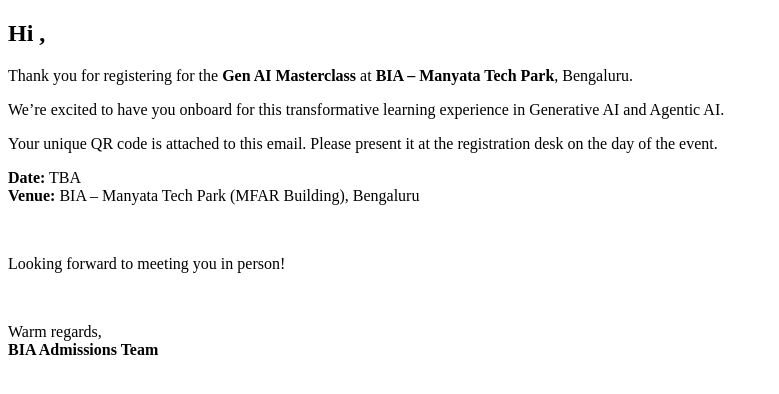
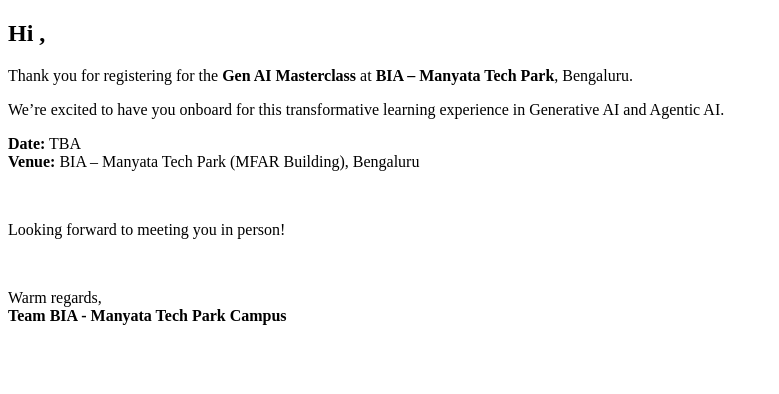
Before and after one commit to singhuthkarsh10/formTrigger, a Flask app: template templates/email_template.html in a window 1280 px wide. Shown: the top 394 px of the page, without its empty margins (0-779 px from the left). Run offline with Flask 3, Linux system fonts and the light colour scheme; the template is opened without the code that fills it, so the values that code supplies are empty.

Commit message:
QR removed

```diff
--- a/app.py
+++ b/app.py
@@ -1,8 +1,7 @@
 from flask import Flask, request, render_template, jsonify
-import csv, os, qrcode, smtplib
+import csv, os, smtplib
 from email.mime.text import MIMEText
 from email.mime.multipart import MIMEMultipart
-from email.mime.image import MIMEImage
 from jinja2 import Template
 from werkzeug.utils import secure_filename
 from dotenv import load_dotenv
@@ -14,29 +13,18 @@ load_dotenv(dotenv_path='BIA')
 app = Flask(__name__)
 app.config['UPLOAD_FOLDER'] = 'uploads'
 os.makedirs(app.config['UPLOAD_FOLDER'], exist_ok=True)
-os.makedirs('qrcodes', exist_ok=True)
 
 # SMTP config from .env
-SENDER_EMAIL = 'biamanyata@gmail.com'
-SENDER_PASSWORD = 'tsir ixwj pfme mkjp'
-SMTP_SERVER = 'smtp.gmail.com'
-SMTP_PORT = 465
+SENDER_EMAIL = os.getenv('SENDER_EMAIL')
+SENDER_PASSWORD = os.getenv('SENDER_PASSWORD')
+SMTP_SERVER = os.getenv('SMTP_SERVER')
+SMTP_PORT = int(os.getenv('SMTP_PORT', 465))
 
 # Load HTML email template
 def load_template(name):
     with open('templates/email_template.html', encoding='utf-8') as f:
         template = Template(f.read())
     return template.render(name=name)
-
-# Generate QR code
-def generate_qr_code(name, email):
-    safe_name = name.replace(" ", "_").replace("@", "_at_")
-    filename = f"{safe_name}_{email}.png"
-    path = os.path.join("qrcodes", filename)
-    data = f"Name: {name}\nEmail: {email}"
-    img = qrcode.make(data)
-    img.save(path)
-    return path
 
 # Home route
 @app.route('/')
@@ -61,8 +49,9 @@ def send_emails():
             email = row.get('Email')
             if not name or not email:
                 continue
-            send_email_with_qr(name, email)
-    return 'All emails sent with QR codes!'
+            send_email(name, email)
+
+    return 'All welcome emails sent!'
 
 # Webhook trigger route
 @app.route('/webhook', methods=['POST'])
@@ -75,32 +64,28 @@ def webhook():
         return jsonify({'error': 'Missing name or email'}), 400
 
     try:
-        send_email_with_qr(name, email)
+        send_email(name, email)
         return jsonify({'message': 'Email sent successfully'}), 200
     except Exception as e:
         return jsonify({'error': str(e)}), 500
 
-# Common function to send email with QR
-def send_email_with_qr(name, email):
-    qr_path = generate_qr_code(name, email)
+# Common function to send email
+def send_email(name, email):
     msg = MIMEMultipart()
-    msg['Subject'] = "Your Gen AI Masterclass Registration Confirmation"
+    msg['Subject'] = "Welcome to the Gen AI Masterclass!"
     msg['From'] = SENDER_EMAIL
     msg['To'] = email
 
     html_content = load_template(name)
     msg.attach(MIMEText(html_content, 'html'))
 
-    with open(qr_path, 'rb') as img:
-        image = MIMEImage(img.read())
-        image.add_header('Content-ID', '<qr_code>')
-        image.add_header('Content-Disposition', 'attachment', filename='qr_code.png')
-        msg.attach(image)
+    print(f"[INFO] Sending email to {email}...")
 
     with smtplib.SMTP_SSL(SMTP_SERVER, SMTP_PORT) as server:
         server.login(SENDER_EMAIL, SENDER_PASSWORD)
         server.sendmail(SENDER_EMAIL, email, msg.as_string())
-    print(f"[✓] Sent to {email}")
+
+    print(f"[✓] Email sent to {email}")
 
 # Run the app
 if __name__ == '__main__':
--- a/templates/email_template.html
+++ b/templates/email_template.html
@@ -11,7 +11,6 @@
 
   <p>We’re excited to have you onboard for this transformative learning experience in Generative AI and Agentic AI.</p>
 
-  <p>Your unique QR code is attached to this email. Please present it at the registration desk on the day of the event.</p>
 
   <p>
     <strong>Date:</strong> TBA<br>
@@ -23,6 +22,6 @@
 
   <br>
   <p>Warm regards,<br>
-  <strong>BIA Admissions Team</strong></p>
+  <strong>Team BIA - Manyata Tech Park Campus</strong></p>
 </body>
 </html>
```
